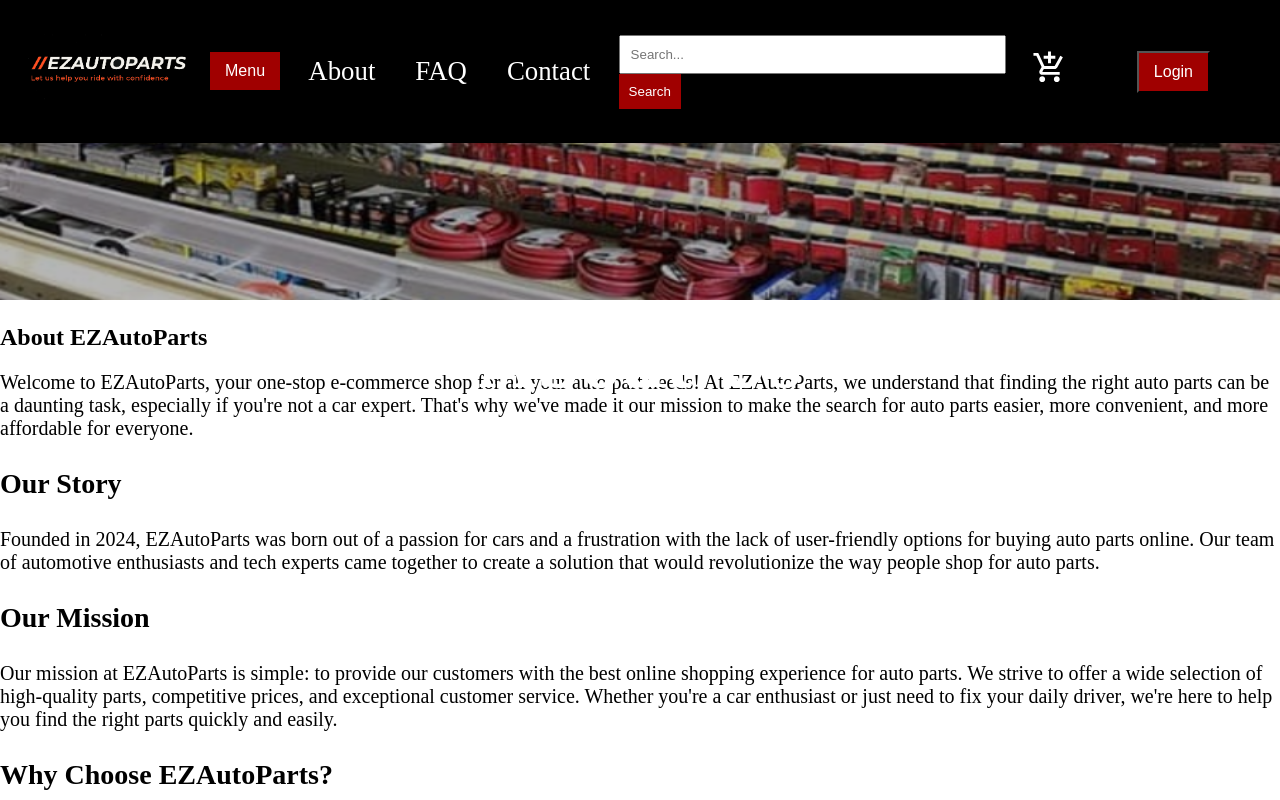
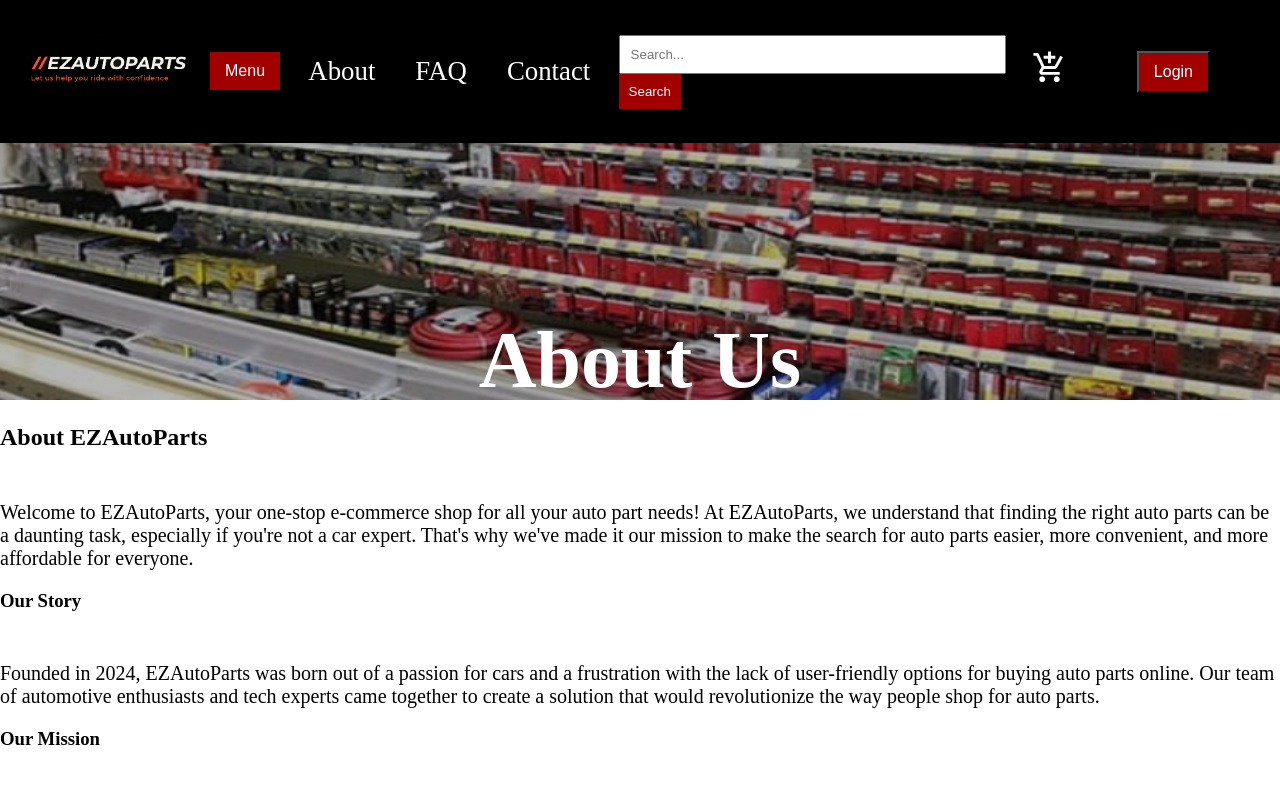
Before and after one commit to Henderson-Jake/EZAutoParts, a React (Create React App) app: page /about in a window 1280 px wide. Shown: the top 800 px of the page. Built offline with nearby package versions, Linux system fonts and the light colour scheme.

Commit message:
About Us

```diff
--- a/src/styles/About.css
+++ b/src/styles/About.css
@@ -1,7 +1,8 @@
 .Aboutus img {
-    width: 100%;
-    height: 300px;
-  }
+  width: 100%;
+  height: 300px;
+  margin-top: 100px;
+}
   .OverlayText {
     position: absolute;
     top: 45%;
@@ -15,10 +16,10 @@
   }
 
   .Aboutus p {
-    margin-top: 20px;
+    margin-top: 50px;
   }
   h3 {
-    font-size: 28px;   }
+    font-size: px;   }
 
   p {
     font-size: 20px;
```
